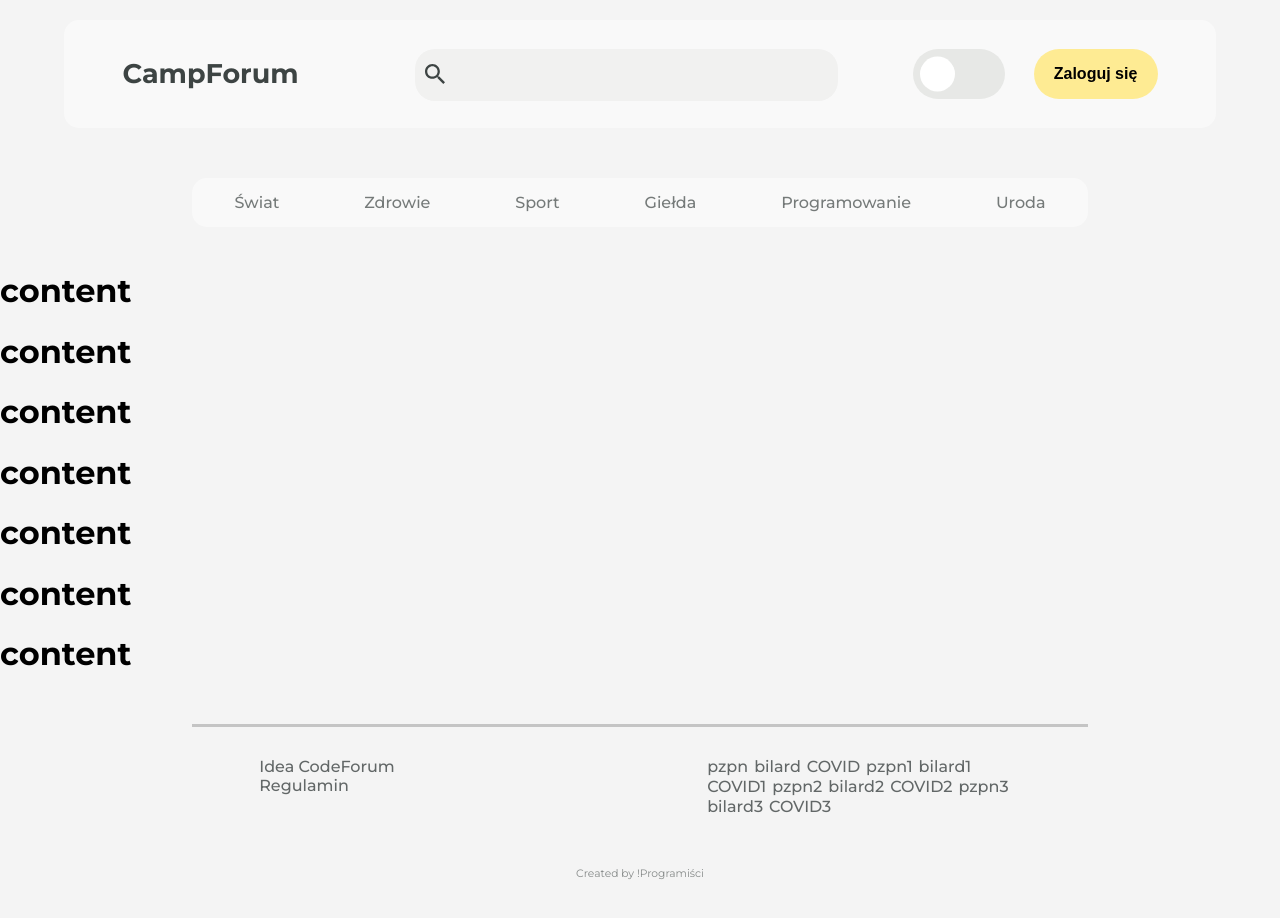
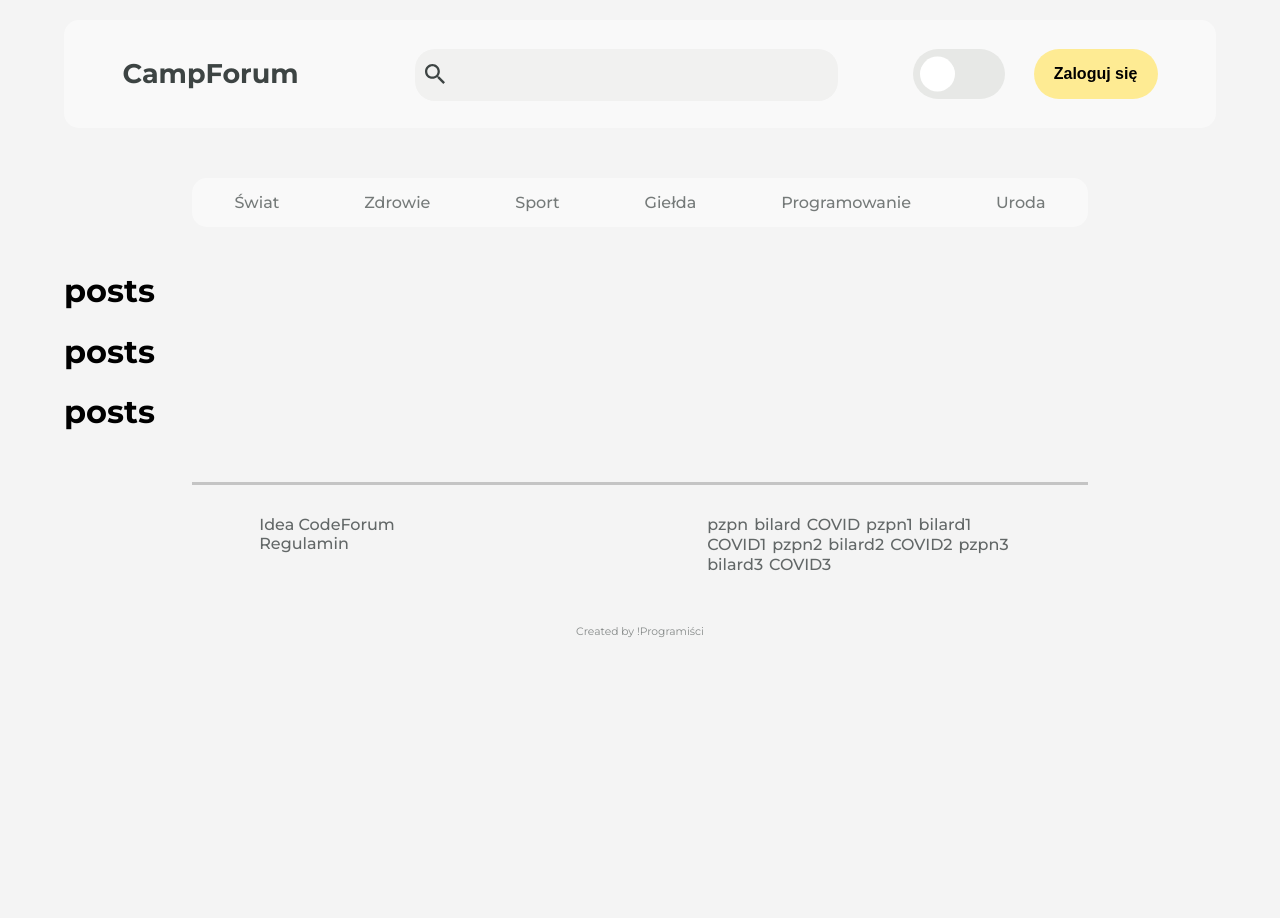
Before and after one commit to likx2/coderscamp-forum, a React (Create React App) app in the folder client/: page / in a window 1280 px wide. Shown: the top 918 px of the page. After the commit the page ends 800 px from the top, so only its background shows below. Built offline with nearby package versions, Linux system fonts and the light colour scheme.

Commit message:
Add Layout component

```diff
--- a/client/src/App.scss
+++ /dev/null
@@ -1,12 +0,0 @@
-@import url('https://fonts.googleapis.com/css2?family=Montserrat:wght@400;500;600;700&display=swap');
-
-* {
-  margin: 0;
-  padding: 0;
-  box-sizing: border-box;
-}
-
-body {
-  background: #f4f4f4;
-  font-family: 'Montserrat', sans-serif;
-}
--- a/client/src/App.tsx
+++ b/client/src/App.tsx
@@ -3,8 +3,7 @@ import { BrowserRouter as Router } from 'react-router-dom';
 
 import { ThemeProvider } from 'styled-components';
 
-import Footer from './components/Footer';
-import Navbar from './components/Navbar';
+import Layout from './components/Layout';
 import GlobalStyle from './styles/GlobalStyle';
 import theme from './styles/mainTheme';
 
@@ -13,15 +12,11 @@ const App: FC = () => (
     <ThemeProvider theme={theme}>
       <GlobalStyle />
       <Router>
-        <Navbar>Siema</Navbar>
-        <h1>content</h1>
-        <h1>content</h1>
-        <h1>content</h1>
-        <h1>content</h1>
-        <h1>content</h1>
-        <h1>content</h1>
-        <h1>content</h1>
-        <Footer />
+        <Layout>
+          <h1>posts</h1>
+          <h1>posts</h1>
+          <h1>posts</h1>
+        </Layout>
       </Router>
     </ThemeProvider>
   </>
--- /dev/null
+++ b/client/src/components/Layout.tsx
@@ -0,0 +1,22 @@
+import { FC } from 'react';
+
+import styled from 'styled-components';
+
+import Footer from './Footer';
+import Navbar from './Navbar';
+
+const StyledMain = styled.main`
+  width: 90%;
+  max-width: 1600px;
+  margin: 20px auto;
+`;
+
+const Layout: FC = ({ children }) => (
+  <>
+    <Navbar />
+    <StyledMain>{children}</StyledMain>
+    <Footer />
+  </>
+);
+
+export default Layout;
```
Also changed, not shown: client/.eslintrc.json.
